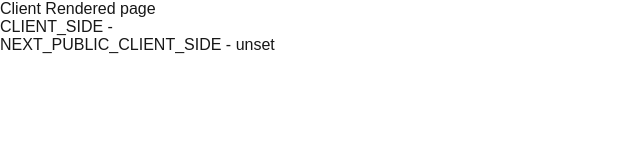
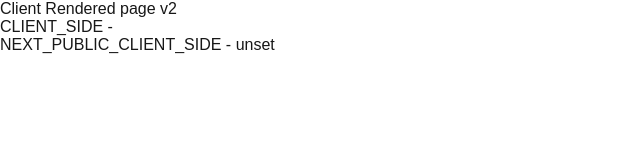
Before and after one commit to Princejhabak/nextjs-azure, a Next.js app: page /about in a window 1280 px wide. Shown: the top 160 px of the page, without its empty margins (0-640 px from the left). Built offline with nearby package versions, Linux system fonts and the light colour scheme; no server answers.

Commit message:
retrigger buildr

```diff
--- a/app/components/SampleComponent.tsx
+++ b/app/components/SampleComponent.tsx
@@ -7,7 +7,7 @@ const SampleComponent = () => {
 
   return (
     <div>
-       <p>Client Rendered page</p>
+       <p>Client Rendered page v2</p>
         <p>CLIENT_SIDE - {process.env["CLIENT_SIDE"]}</p>
         <p>NEXT_PUBLIC_CLIENT_SIDE - {process.env["NEXT_PUBLIC_CLIENT_SIDE"]}</p>
     </div>
--- a/app/page.tsx
+++ b/app/page.tsx
@@ -8,7 +8,7 @@ export default function Home() {
   return (
     <div className={styles.page}>
       <main className={styles.main}>
-        <p>Hello World</p>
+        <p>Hello World v2</p>
         <p>Server Rendered page</p>
         <p>SERVER_SIDE - {process.env["SERVER_SIDE"]}</p>
         <p>NEXT_PUBLIC_SERVER_SIDE - {process.env["NEXT_PUBLIC_SERVER_SIDE"]}</p>
```
